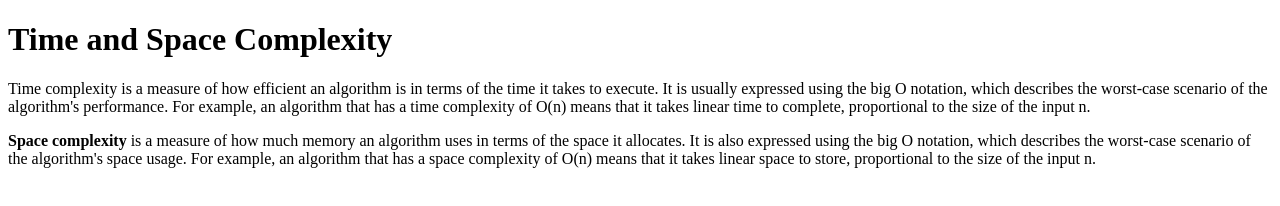
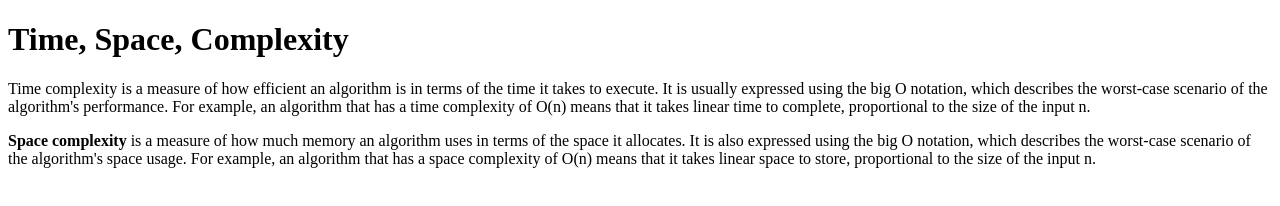
Before and after one commit to acciojob/time-and-space-complexity-JYOTIPATIL-hub, a website: page main.html in a window 1280 px wide. Drawn offline with Linux system fonts and the light colour scheme.

Commit message:
created a submission

```diff
--- a/main.html
+++ b/main.html
@@ -8,7 +8,7 @@
 
 <body>
 	<!-- the entire body must be written by student -->
-	<h1>Time and Space Complexity</h1>
+	<h1>Time, Space, Complexity</h1>
 <p>Time complexity is a measure of how efficient an algorithm is in terms of the time it takes to execute. It is usually expressed using the big O notation, which describes the worst-case scenario of the algorithm's performance. For example, an algorithm that has a time complexity of O(n) means that it takes linear time to complete, proportional to the size of the input n.</p>
 <p><b>Space complexity</b> is a measure of how much memory an algorithm uses in terms of the space it allocates. It is also expressed using the big O notation, which describes the worst-case scenario of the algorithm's space usage. For example, an algorithm that has a space complexity of O(n) means that it takes linear space to store, proportional to the size of the input n.</p>
 
```
